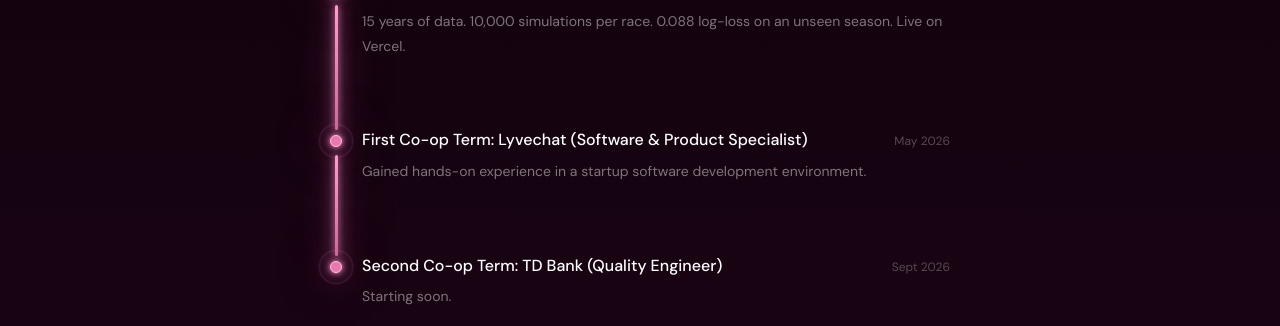
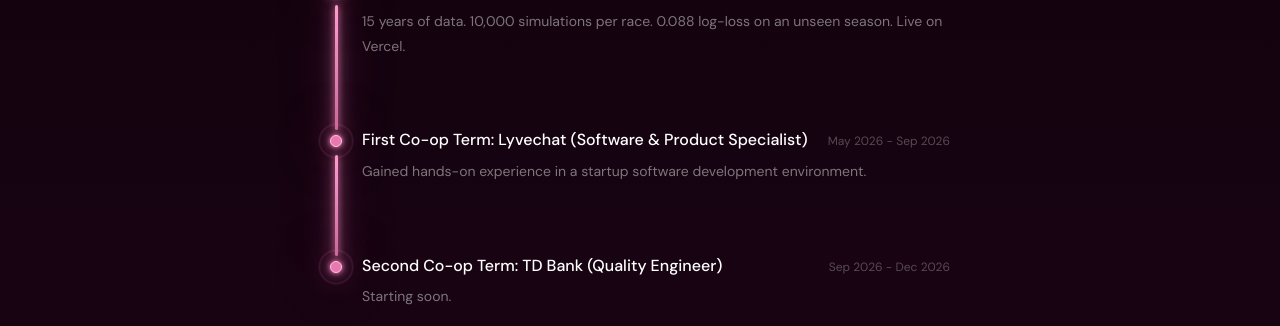
Before and after one commit to mahip16/personal-portfolio, a React (Vite) app: page / in a window 1280 px wide. Shown: the part 1446-1772 px from the top of the page. Built offline with nearby package versions, Linux system fonts and the light colour scheme.

Commit message:
Fix: correct dates in about timeline

```diff
--- a/src/components/About.jsx
+++ b/src/components/About.jsx
@@ -18,13 +18,13 @@
     desc: '15 years of data. 10,000 simulations per race. 0.088 log-loss on an unseen season. Live on Vercel.',
   },
   {
-    year: 'May 2026',
+    year: 'May 2026 - Sep 2026',
     title: 'First Co-op Term: Lyvechat (Software & Product Specialist)',
     desc: 'Gained hands-on experience in a startup software development environment.',
     active: true,
   },
   {
-    year: 'Sept 2026',
+    year: 'Sep 2026 - Dec 2026',
     title: 'Second Co-op Term: TD Bank (Quality Engineer)',
     desc: 'Starting soon.',
     active: true,
```
